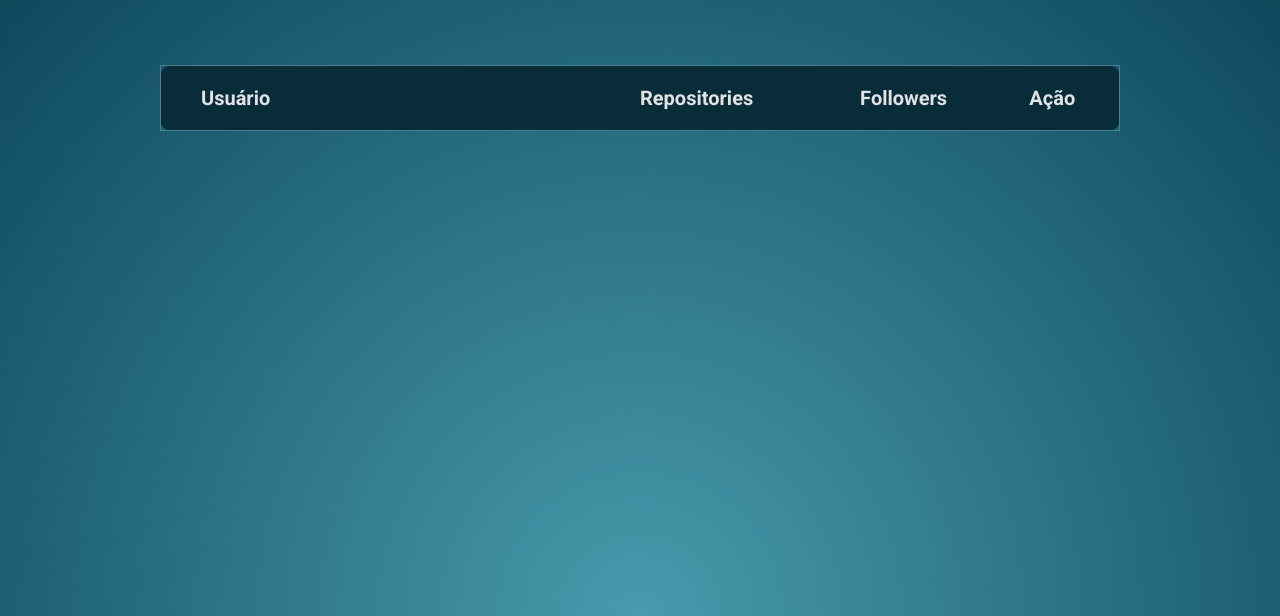
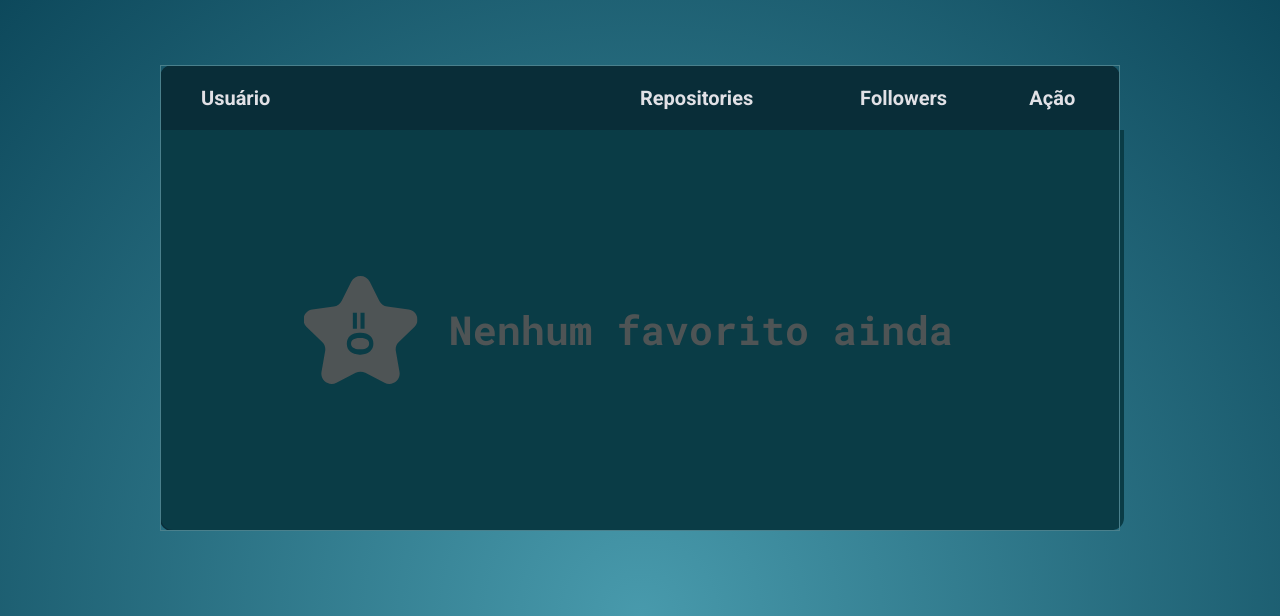
Before and after one commit to Michelle-Laignier/GitFav, a plain HTML site: page index.html in a window 1280 px wide. Shown: the part 184-800 px from the top of the page. Drawn offline with Linux system fonts and the light colour scheme.

Commit message:
layout for empty table

```diff
--- a/css/style.css
+++ b/css/style.css
@@ -1,7 +1,11 @@
 @import url(./table.css);
+@import url(./table-empty.css);
 
 :root {
     font-size: 62.5%;
+
+    --font: 'Roboto', sans-serif;
+    --font-table-empty: 'Roboto Mono', monospace;
 
     --button-bg: #065E7C;
     --button-bg-hover: #0889b4;
@@ -17,6 +21,8 @@
     --table-row-even: #06181C; /*even: par*/
     --table-row-odd: #06161B80; /*odd: ímpar*/
     --table-thead-bg: #092D38;
+
+    --table-empty-text: #4E5455;
 }
 
 * {
@@ -32,7 +38,7 @@ body {
 }
 
 body, input, button {
-    font-family: 'Roboto', sans-serif;
+    font-family: var(--font);
     font-weight: 400;
 }
 
@@ -105,6 +111,10 @@ header img {
     width: 1px;
 }
 
+.hide {
+    display: none;
+}
+
 ::-webkit-scrollbar {
     width: 12px;
 }
--- /dev/null
+++ b/css/table-empty.css
@@ -0,0 +1,21 @@
+.empty {
+    align-items: center;
+    background: var(--input-bg);
+    border-radius: 0 0 12px 12px;
+    display: flex;
+    gap: 6rem;
+    height: 50vh;
+    justify-content: center;
+    width: 201%;
+}
+
+.empty img {
+    scale: 2;
+}
+
+.empty p {
+    color: var(--table-empty-text);
+    font-family: var(--font-table-empty);
+    font-size: 4rem;
+    font-weight: 700;
+}
--- a/index.html
+++ b/index.html
@@ -7,7 +7,7 @@
 
     <link rel="preconnect" href="https://fonts.googleapis.com">
     <link rel="preconnect" href="https://fonts.gstatic.com" crossorigin>
-    <link href="https://fonts.googleapis.com/css2?family=Roboto:wght@400;700&display=swap" rel="stylesheet">
+    <link href="https://fonts.googleapis.com/css2?family=Roboto+Mono:wght@700&family=Roboto:wght@400;700&display=swap" rel="stylesheet">
 
     <script type="module" src="./js/main.js" defer></script>
 
@@ -39,6 +39,12 @@
             </thead>
             <tbody></tbody>
         </table>
+
+        <div class="empty hide">
+            <img src="./assets/star-icon.svg" alt="Imagem de estrela">
+            <p>Nenhum favorito ainda</p>
+        </div>
+
     </div>
 </body>
 </html>
```
